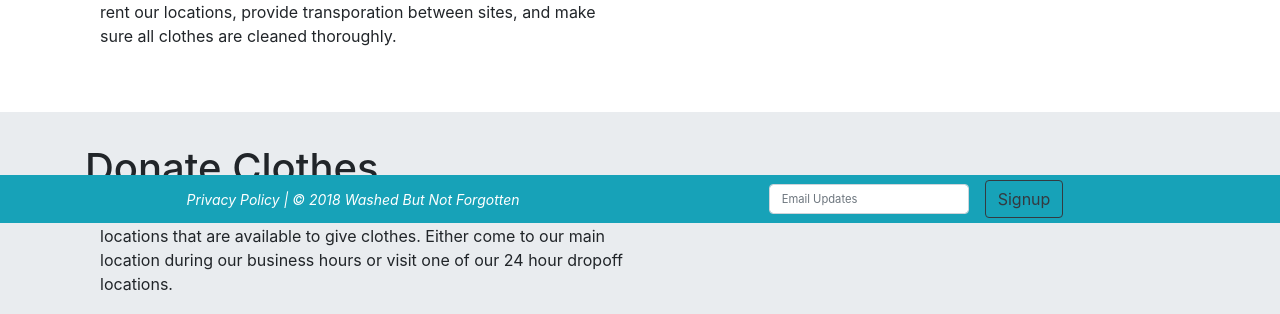
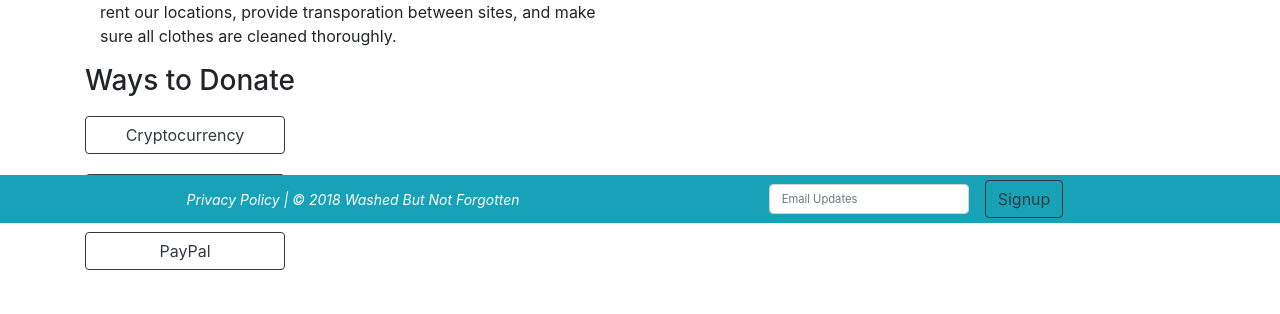
Before and after one commit to themcaffee/fbla-website-2018, a Vue app: page /#/ in a window 1280 px wide. Shown: the part 577-891 px from the top of the page. Built offline with nearby package versions, Linux system fonts and the light colour scheme.

Commit message:
Added Donation buttons to mainpage

```diff
--- a/src/components/MainPage.vue
+++ b/src/components/MainPage.vue
@@ -25,6 +25,14 @@
           to providing our services. It takes money to rent our locations, provide transporation
           between sites, and make sure all clothes are cleaned thoroughly.
         </p>
+        <div>
+            <h3>Ways to Donate</h3>
+            <ul class="list-unstyled">
+                <li><a class="btn btn-outline-dark donate-option">Cryptocurrency</a></li>
+                <li><a class="btn btn-outline-dark donate-option">Credit Card</a></li>
+                <li><a class="btn btn-outline-dark donate-option">PayPal</a></li>
+            </ul>
+        </div>
       </div>
     </div>
     <div id="donate-clothes">
@@ -120,6 +128,13 @@
 #donation-buttons {
     padding-bottom: 3em;
 }
+.donate-option {
+    width: 200px;
+    margin: 10px 0;
+    &:hover {
+        color: white !important;
+    }
+}
 #donate-money {
     padding-bottom: 3em;
 }
```
